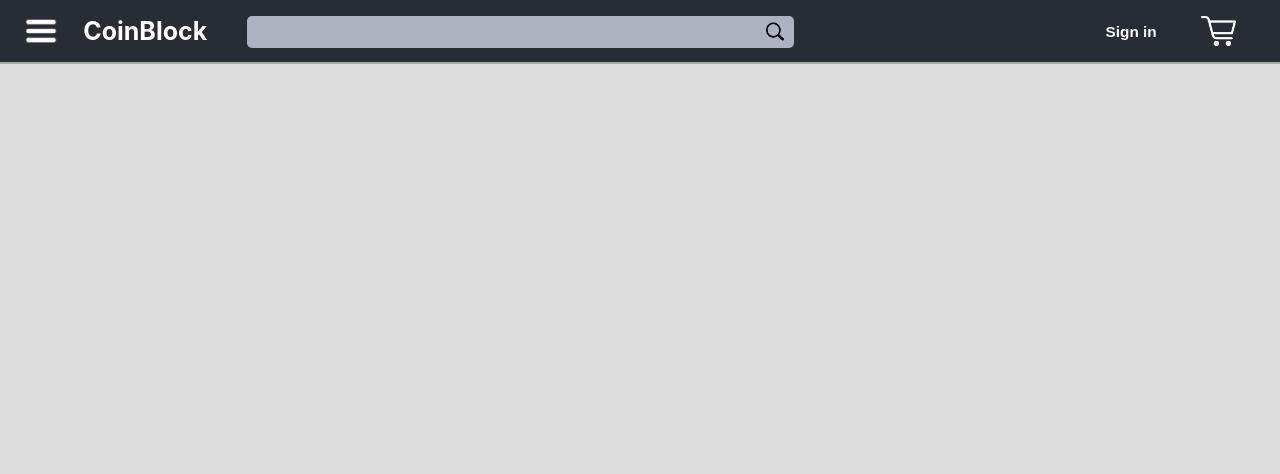
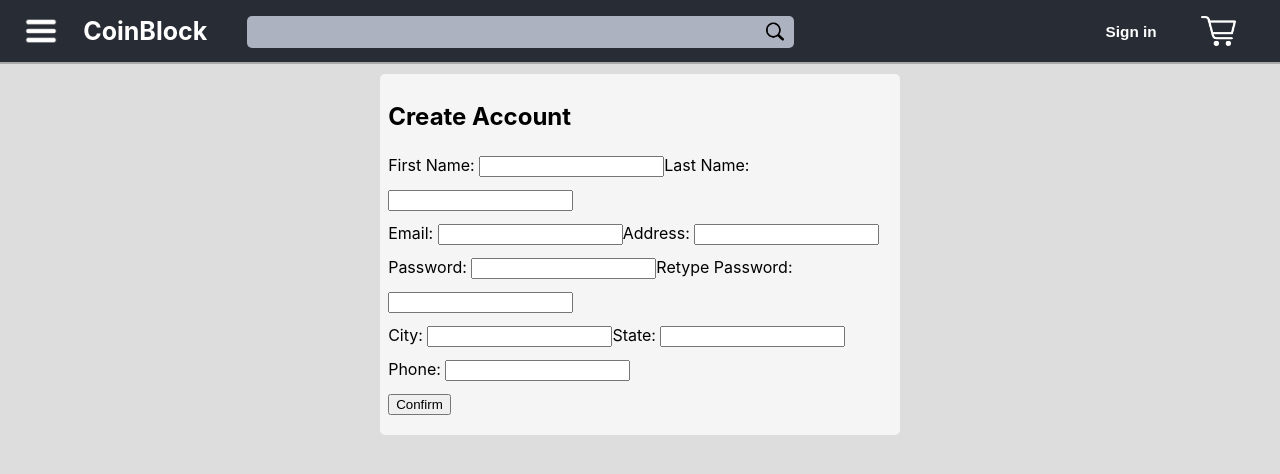
Before and after one commit to JessseG/clothing-store, a React (Create React App) app: page /create_account in a window 1280 px wide. Shown: the top 474 px of the page. Built offline with nearby package versions, Linux system fonts and the light colour scheme.

Commit message:
Everglades work

```diff
--- a/src/App.js
+++ b/src/App.js
@@ -5,6 +5,8 @@ import { BrowserRouter as Router, Switch, Route } from "react-router-dom";
 import Header from "./components/Header";
 import Catalog from "./components/Catalog";
 import Product from "./components/Product";
+import Cart from "./components/Cart";
+import Checkout from "./components/Checkout";
 import btc from "./components/images/bitcoin-sunset-black.png";
 import btc2 from "./components/images/its_a_bubble.png";
 import btc3 from "./components/images/bitcoin-astronaut-og.png";
@@ -29,6 +31,7 @@ import sol2 from "./components/images/sol_shirt_black.png";
 import vchain1 from "./components/images/vchain_shirt_black.png";
 import vchain2 from "./components/images/vchain_shirt_white.png";
 import { v4 as uuid } from "uuid";
+import CreateAccount from "./components/CreateAccount";
 
 function App() {
   const [search, changeSearch] = useState("");
@@ -232,6 +235,15 @@ function App() {
             <Route path="/" exact>
               <Catalog products={catalog} search={search} />
             </Route>
+            <Route path="/cart" exact>
+              <Cart products={catalog} search={search} />
+            </Route>
+            <Route path="/checkout" exact>
+              <Checkout products={catalog} search={search} />
+            </Route>
+            <Route path="/create_account" exact>
+              <CreateAccount products={catalog} search={search} />
+            </Route>
             <Route path="/:id">
               <Product products={catalog} search={search} />
             </Route>
--- /dev/null
+++ b/src/components/Cart.js
@@ -0,0 +1,15 @@
+import React from 'react';
+import { Link, useHistory } from "react-router-dom";
+
+const Cart = () => {
+    return (
+        <div>
+            <h1>Shopping Cart</h1>
+            <Link to={`/checkout`}>
+                <button>Checkout</button>
+            </Link>
+        </div>
+    );
+}
+
+export default Cart;
--- /dev/null
+++ b/src/components/Checkout.css
@@ -0,0 +1,4 @@
+#create-account {
+    display: "block";
+    text-decoration: "";
+}
--- /dev/null
+++ b/src/components/Checkout.js
@@ -0,0 +1,19 @@
+import React from 'react';
+import "./Checkout.css";
+import { Link, useHistory } from "react-router-dom";
+
+const Checkout = ({ cart }) => {
+    return (
+        <div>
+            <h1>Checkout</h1>
+            <Link to={`/`}>
+                <button>Place Order</button>
+            </Link>
+            <Link to={`/create_account`}>
+                <button id="create-account">Create Account</button>
+            </Link>
+        </div >
+    );
+}
+
+export default Checkout;
--- /dev/null
+++ b/src/components/CreateAccount.css
@@ -0,0 +1,24 @@
+.create-account-form {
+    width: 40%;
+    background: whitesmoke;
+    /* text-align: center; */
+    margin: auto;
+    border-radius: 5px;
+    padding: 1vh;
+}
+
+.create-account-form input {
+    margin-bottom: 1.5vh;
+}
+
+.create-account-form h2 {
+    margin-bottom: 3vh;
+}
+
+.form-left {
+    /* align-items: left; */
+}
+
+.form-right {
+    /* align-items: right; */
+}
--- /dev/null
+++ b/src/components/CreateAccount.js
@@ -0,0 +1,39 @@
+import React from 'react';
+import "./CreateAccount.css"
+import { Link, useHistory } from "react-router-dom";
+
+const CreateAccount = () => {
+    return (
+        <div>
+            <form action="" method="post" className="create-account-form">
+                <h2>Create Account</h2>
+                <label htmlFor="" className="form-left">First Name: </label>
+                <input type="text" name="" id="" className="form-left" />
+                <label htmlFor="" className="form-right" >Last Name: </label>
+                <input type="text" name="" className="form-right" id="" />
+                <br />
+                <label htmlFor="" className="form-left">Email: </label>
+                <input type="email" name="" id="" className="form-left" />
+                <label htmlFor="" className="form-right" >Address: </label>
+                <input type="address" name="" className="form-right" id="" />
+                <br />
+                <label htmlFor="" className="form-left">Password: </label>
+                <input type="password" name="" id="" className="form-left" />
+                <label htmlFor="" className="form-right" >Retype Password: </label>
+                <input type="password" name="" className="form-right" id="" />
+                <br />
+                <label htmlFor="" className="form-left">City: </label>
+                <input type="city" name="" id="" className="form-left" />
+                <label htmlFor="" className="form-right" >State: </label>
+                <input type="state" name="" className="form-right" id="" />
+                <br />
+                <label htmlFor="">Phone: </label>
+                <input type="phone" name="" id="" />
+                <br />
+                <input type="submit" value="Confirm" />
+            </form>
+        </div>
+    );
+}
+
+export default CreateAccount;
--- a/src/components/Header.js
+++ b/src/components/Header.js
@@ -45,9 +45,11 @@ const Header = (props) => {
       {/* </div> */}
       <div className="account-options">
         <button className="sign-in-btn">Sign in</button>
-        <button className="shopping-cart-btn">
-          <img className="shopping-cart-icon" src={cart} alt="shopping cart" />
-        </button>
+        <Link to={`/cart`}>
+          <button className="shopping-cart-btn">
+            <img className="shopping-cart-icon" src={cart} alt="shopping cart" />
+          </button>
+        </Link>
       </div>
     </div>
   );
```
